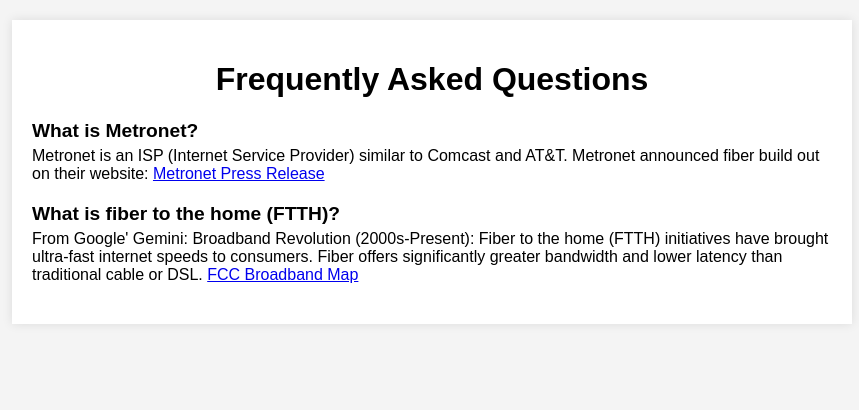
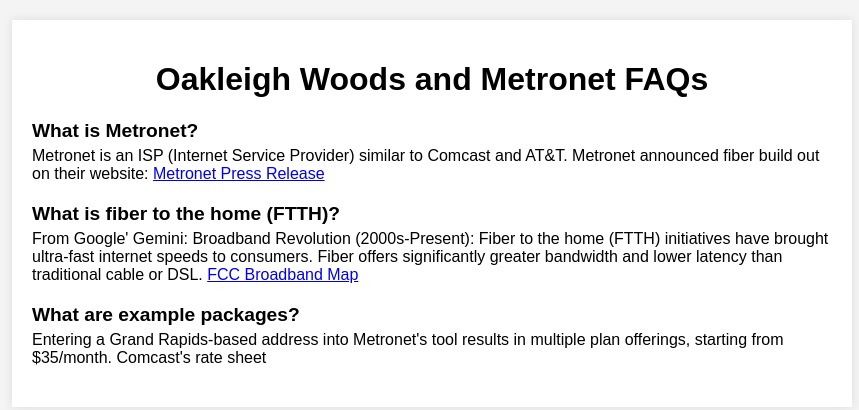
Before and after one commit to bvanderhaar/oakleighwoods-metronet, a plain HTML site: page index.html in a window 1280 px wide. Shown: the whole page, without its empty margins (208-1067 px from the left). Drawn offline with Linux system fonts and the light colour scheme.

Commit message:
short update

```diff
--- a/index.html
+++ b/index.html
@@ -35,7 +35,7 @@
 </head>
 <body>
     <div class="container">
-        <h1>Frequently Asked Questions</h1>
+        <h1>Oakleigh Woods and Metronet FAQs</h1>
         <div class="faq">
             <h2>What is Metronet?</h2>
             <p>Metronet is an ISP (Internet Service Provider) similar to Comcast and AT&T. Metronet announced fiber build out on their website: <a href="https://www.metronet.com/blog/press-release/metronet-connects-grand-rapids-residents-to-ultra-fast-100-fiber-optic-network">Metronet Press Release</a></p>
@@ -45,6 +45,10 @@
             <p>From Google' Gemini: Broadband Revolution (2000s-Present): Fiber to the home (FTTH) initiatives have brought ultra-fast internet speeds to consumers. Fiber offers significantly greater bandwidth and lower latency than traditional cable or DSL.
                 <a href="https://broadbandmap.fcc.gov/home">FCC Broadband Map</a></a></p>
         </div>
+        <div class="faq">
+            <h2>What are example packages?</h2>
+            <p>Entering a Grand Rapids-based address into <a href="https://www.metronet.com/fiber-internet"></a>Metronet's tool</a> results in multiple plan offerings, starting from $35/month. Comcast's rate sheet</p>
+        </div>
     </div>
 </body>
 </html>
```
